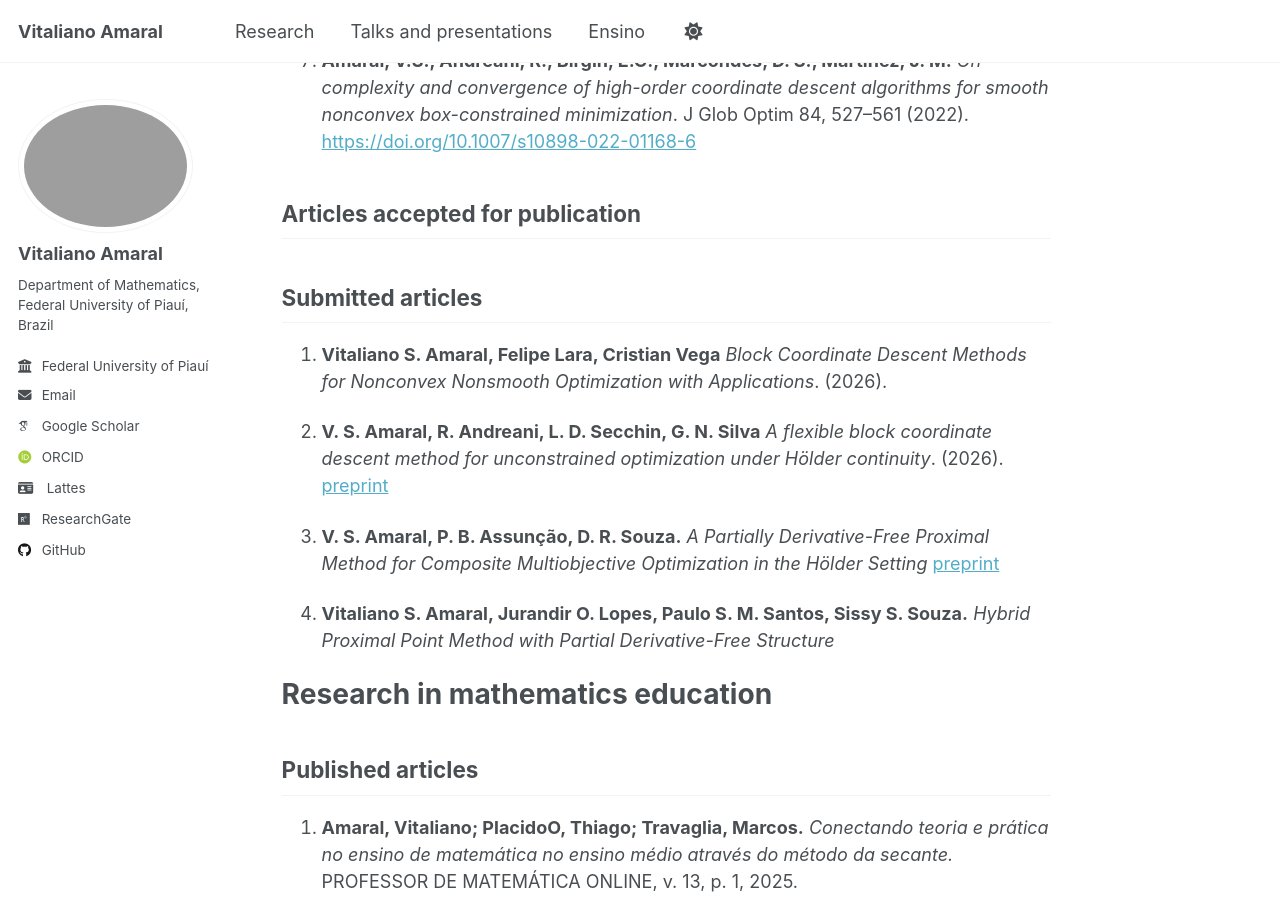
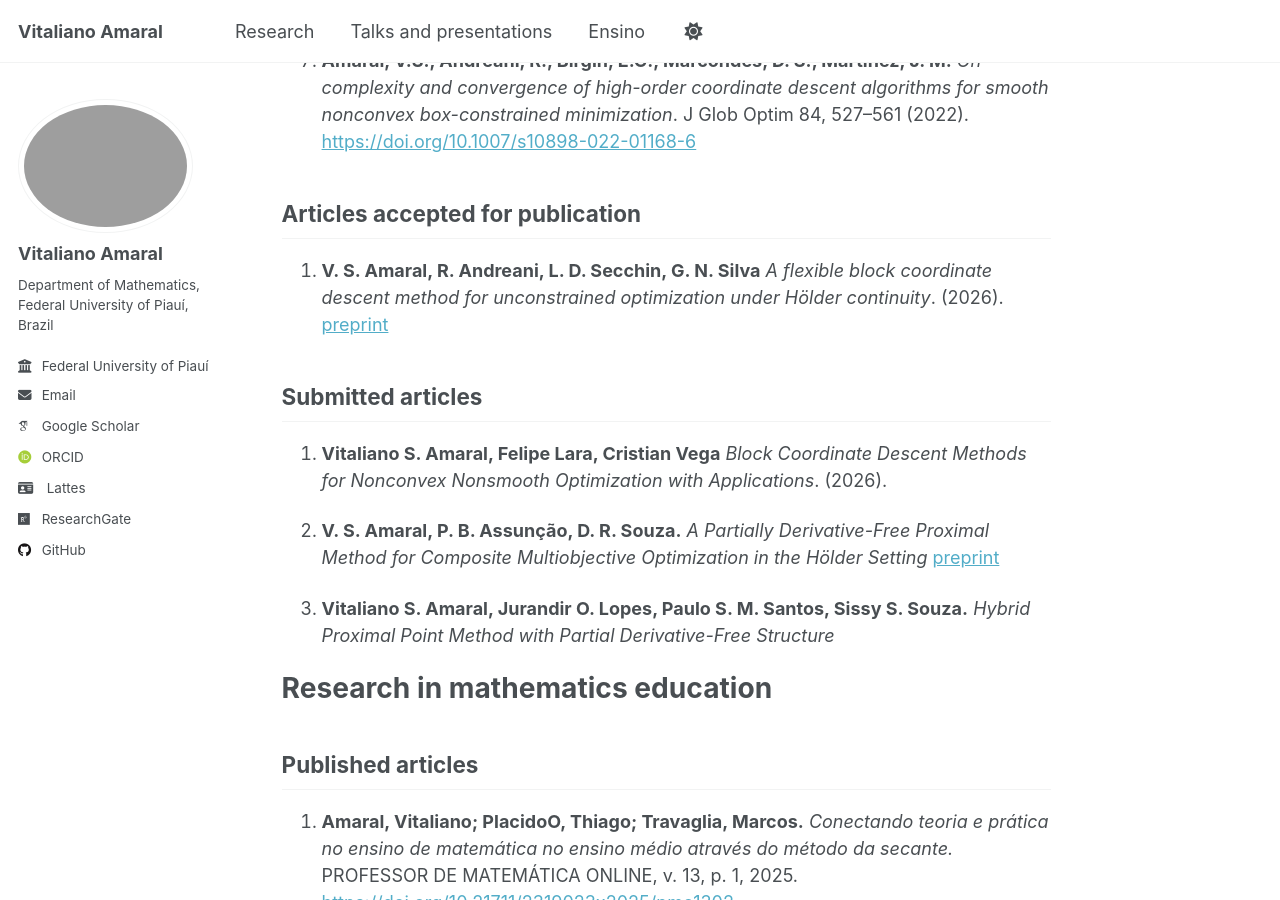
Before and after one commit to vitalianoamaral/vitalianoamaral.github.io, a Jekyll site: the page built from _pages/research.md, in a window 1280 px wide and 900 px high, scrolled down 938 px. Built offline with Jekyll 4.4.1, drawn with Linux system fonts in a browser that asks for light colours; some web fonts are replaced.

```diff
--- a/_pages/research.md
+++ b/_pages/research.md
@@ -31,12 +31,12 @@ knapsack problems.* Optimization Methods and Software, 1–19. [https://doi.org/
 ## Articles accepted for publication
 
 
+1. **V. S. Amaral, R. Andreani, L. D. Secchin, G. N. Silva** *A flexible block coordinate descent method for unconstrained optimization under Hölder continuity*. (2026). [preprint](https://optimization-online.org/2026/04/a-flexible-block-coordinate-descent-method-for-unconstrained-optimization-under-holder-continuity/)
+
 ## Submitted articles
 
 1. **Vitaliano S. Amaral, Felipe Lara, Cristian Vega** *Block Coordinate Descent Methods for Nonconvex Nonsmooth
 Optimization with Applications*. (2026).
-
-1. **V. S. Amaral, R. Andreani, L. D. Secchin, G. N. Silva** *A flexible block coordinate descent method for unconstrained optimization under Hölder continuity*. (2026). [preprint](https://optimization-online.org/2026/04/a-flexible-block-coordinate-descent-method-for-unconstrained-optimization-under-holder-continuity/)
 
 1. **V. S. Amaral, P. B. Assunção, D. R. Souza.** *A Partially Derivative-Free Proximal Method for Composite Multiobjective Optimization in the Hölder Setting* [preprint](
 https://doi.org/10.48550/arXiv.2508.20071)
```
